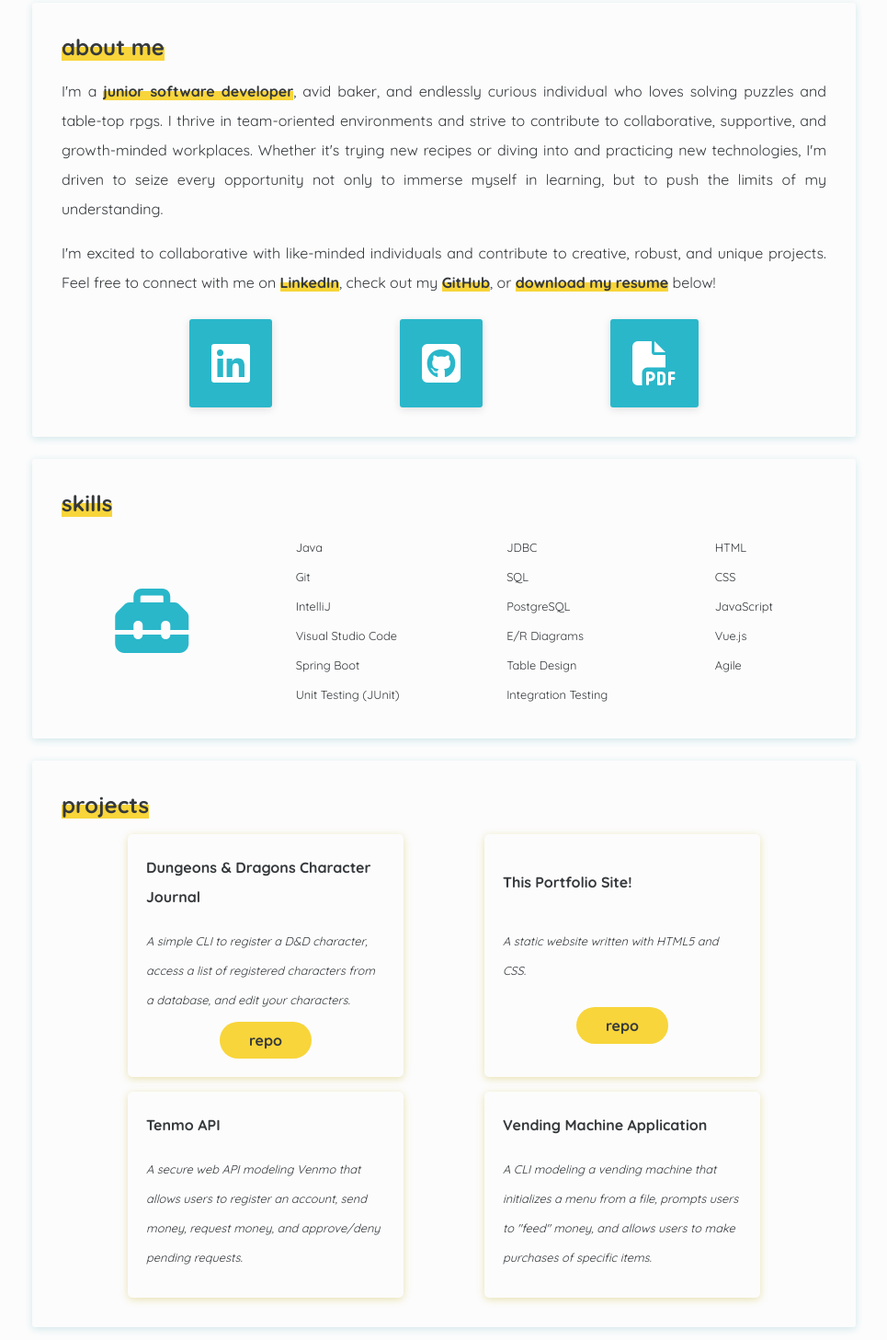
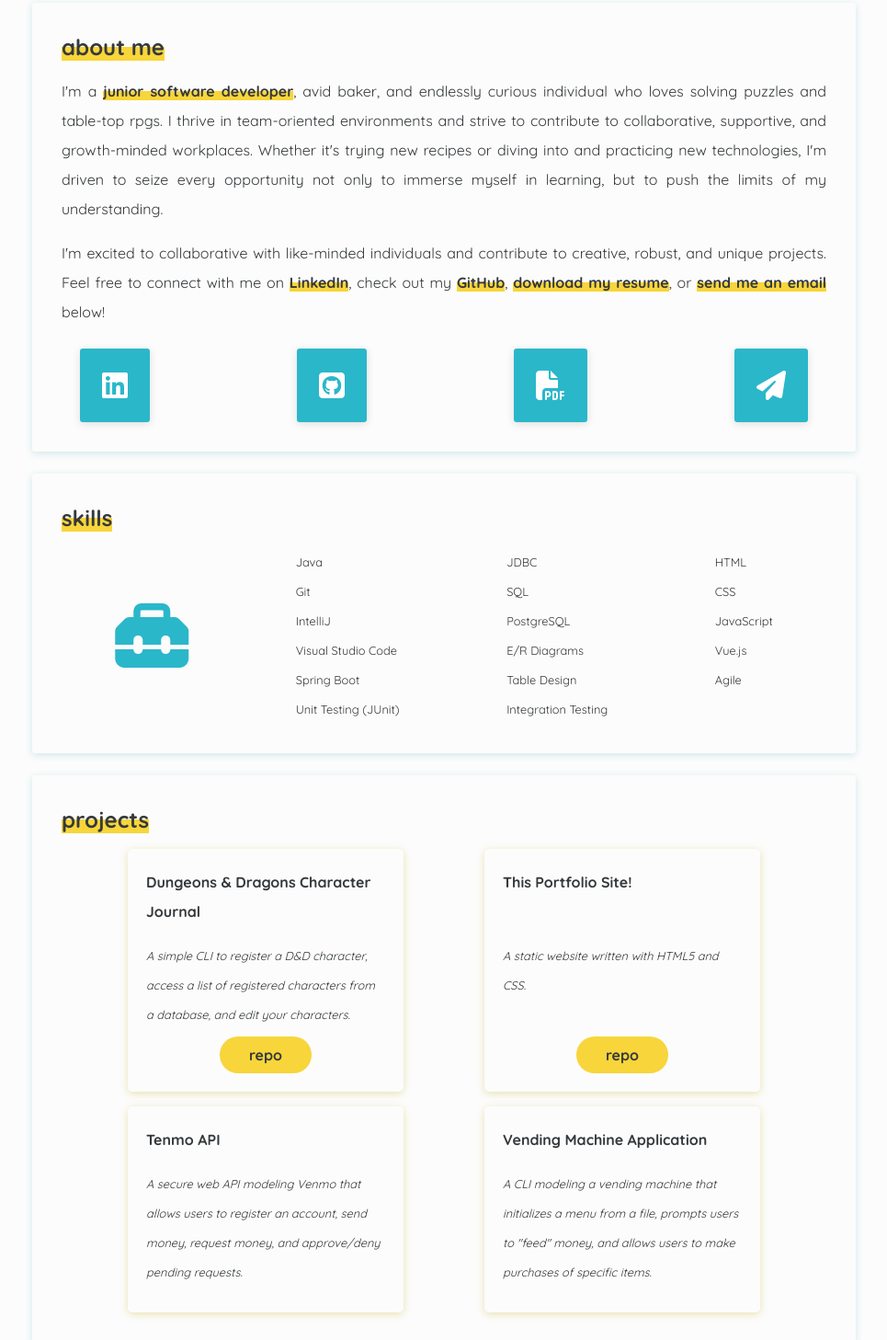
Before and after one commit to kae-bon/personal-site, a plain HTML site: page index.html in a window 1280 px wide. Shown: the part 181-1638 px from the top of the page at 92% size, without its empty margins (157-1122 px from the left). Drawn offline with Linux system fonts and the light colour scheme.

Commit message:
Added icon and functionality to send an email

```diff
--- a/index.html
+++ b/index.html
@@ -38,7 +38,8 @@
             <p>I&#39;m excited to collaborative with like-minded individuals and contribute to creative, robust, and
                 unique
                 projects. Feel free to connect with me on <span class="text-dec">LinkedIn</span>, check out my <span
-                    class="text-dec">GitHub</span>, or <span class="text-dec">download my resume</span> below!
+                    class="text-dec">GitHub</span>, <span class="text-dec">download my resume</span>, or <span
+                    class="text-dec">send me an email</span> below!
             </p>
             <div id="socials">
                 <a target="_blank" rel="noopener noreferrer" href="https://www.linkedin.com/in/kaebonaguro/"><i
@@ -47,6 +48,9 @@
                         class="fa-brands fa-square-github"></i></a>
                 <a href="https://docs.google.com/document/d/1xbkfIBK4B-2vrnJMXH9Qp9fC0hiRTi5M2qprM0b02BM/export?format=pdf"
                     download="bonaguro-resume"><i class="fa-solid fa-file-pdf"></i></a>
+                <a href="mailto:k.n.bonaguro@gmail.com"><i class="fa-solid fa-paper-plane"></i></a>
+
+
             </div>
         </div>
     </main>
--- a/styles.css
+++ b/styles.css
@@ -194,7 +194,6 @@ footer p {
     margin: -.25rem;
 }
 
-
 @media screen and (min-width: 480px) {
 
     /*general styles*/
@@ -225,13 +224,18 @@ footer p {
 
     /*about-me styles*/
     a i {
-        font-size: 3rem;
+        font-size: 2rem;
         padding: 1.5rem;
     }
 
     a i:hover {
         background-color: #186d79;
         transition: background-color 300ms;
+    }
+
+    #socials {
+        justify-content: center;
+        gap: 10rem;
     }
 
     /*skills styles*/
@@ -273,9 +277,8 @@ footer p {
         display: flex;
         flex-direction: column;
         flex-wrap: wrap;
-        justify-content: space-evenly;
+        justify-content: space-between;
         padding: 1.25rem;
-        /* flex: 0 0 40%; */
         min-width: 200px;
         max-width: 300px;
         align-self: stretch;
```
